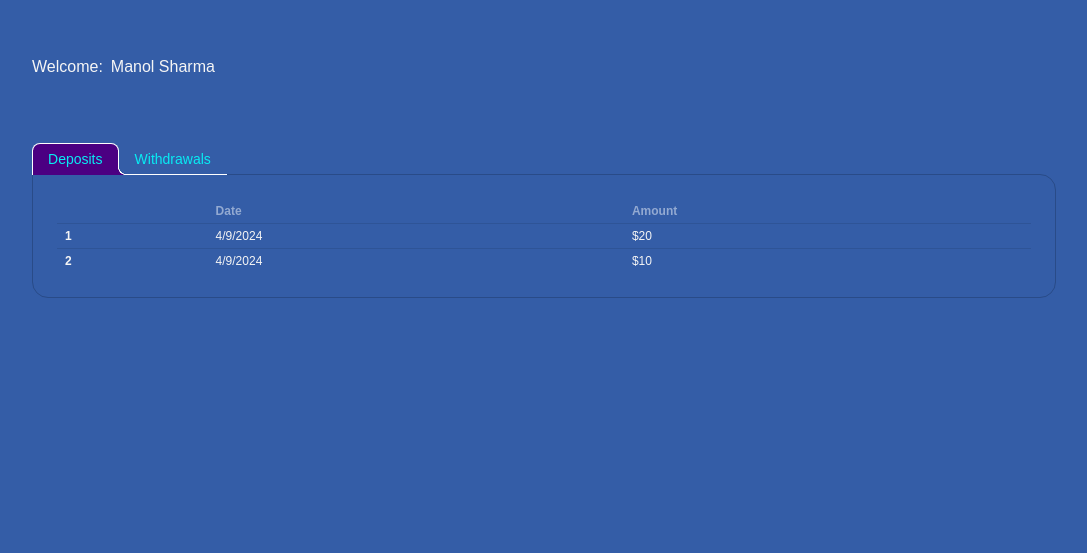
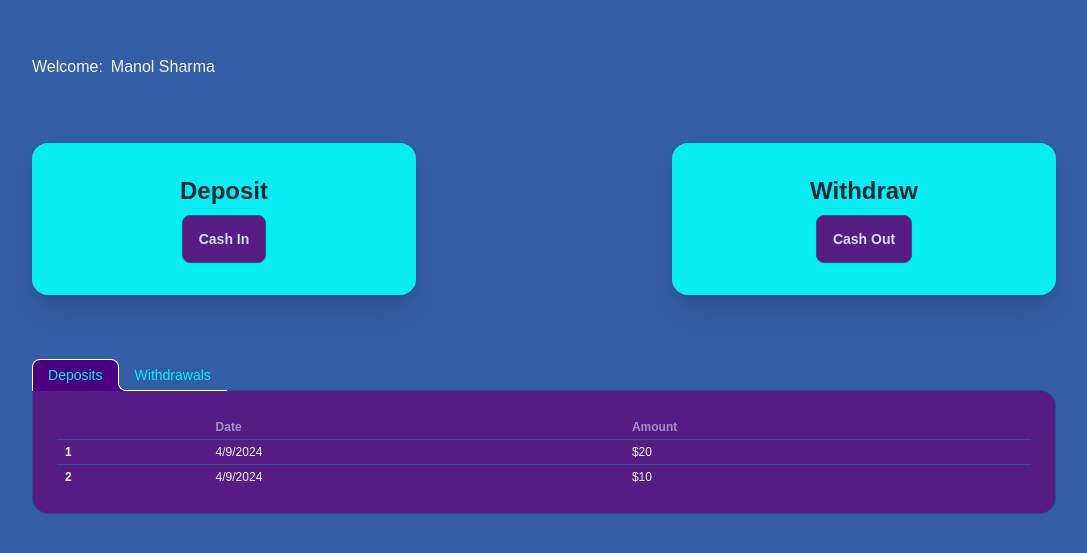
Before and after one commit to manolpahari/atmbymanol, a Next.js app: page / in a window 1280 px wide. Shown: the part 105-658 px from the top of the page, without its empty margins (96-1183 px from the left). Built offline with nearby package versions, Linux system fonts and the light colour scheme; a web font is replaced by a local one.

Commit message:
adding Dashboard Page, Login Page and some action cards

```diff
--- /dev/null
+++ b/src/app/Page/Dashboard/Dashboard.tsx
@@ -0,0 +1,24 @@
+import MainAction from '@/components/MainAction/MainAction';
+import Spacing from '@/components/Spacing/Spacing';
+import TabsList from '@/components/TabsList/TabsList';
+import React from 'react';
+
+function Dashboard() {
+  return (
+    <div className="max-w-5xl w-full items-center justify-between">
+      <div className="flex gap-2">
+        <h1>Welcome:</h1>
+        <span>Manol Sharma</span>
+      </div>
+      <Spacing h="6" />
+      {/* Main Action */}
+      <MainAction />
+
+      <Spacing h="6" />
+      {/*Tabs*/}
+      <TabsList />
+    </div>
+  );
+}
+
+export default Dashboard;
--- /dev/null
+++ b/src/app/Page/Login/Login.tsx
@@ -0,0 +1,11 @@
+import React from 'react';
+
+function Login() {
+  return (
+    <div>
+      <h1>Hello From Login</h1>
+    </div>
+  );
+}
+
+export default Login;
--- a/src/app/page.tsx
+++ b/src/app/page.tsx
@@ -1,18 +1,10 @@
-import Spacing from '@/components/Spacing/Spacing';
-import TabsList from '@/components/TabsList/TabsList';
+import Dashboard from './Page/Dashboard/Dashboard';
 
 export default function Home() {
   return (
     <main className="flex flex-col items-center justify-between">
-      <div className="max-w-5xl w-full items-center justify-between">
-        <div className="flex gap-2">
-          <h1>Welcome:</h1>
-          <span>Manol Sharma</span>
-        </div>
-        <Spacing h="6" />
-        {/*Tabs*/}
-        <TabsList />
-      </div>
+      {/* Dashboard */}
+      <Dashboard />
     </main>
   );
 }
--- /dev/null
+++ b/src/components/Button/ButtonPrimary.tsx
@@ -0,0 +1,20 @@
+'use client';
+import React from 'react';
+
+const ButtonPrimary = ({
+  buttonName,
+  onClick,
+}: {
+  buttonName: string;
+  onClick: () => void;
+}) => {
+  return (
+    <div>
+      <button className="btn bg-purple-900" onClick={onClick}>
+        {buttonName}
+      </button>
+    </div>
+  );
+};
+
+export default ButtonPrimary;
--- /dev/null
+++ b/src/components/Card/Card.tsx
@@ -0,0 +1,40 @@
+import ButtonPrimary from '../Button/ButtonPrimary';
+
+const Card = ({
+  image,
+  title,
+  description,
+  buttonName,
+  onClick,
+}: {
+  image?: string;
+  title: string;
+  description?: React.ReactNode;
+  buttonName?: string;
+  onClick: () => void;
+}) => {
+  return (
+    <div className="card w-96 bg-primary shadow-xl text-gray-800">
+      {image && (
+        <figure className="px-10 pt-10">
+          <img
+            src="https://daisyui.com/images/stock/photo-1606107557195-0e29a4b5b4aa.jpg"
+            alt="Shoes"
+            className="rounded-xl"
+          />
+        </figure>
+      )}
+      <div className="card-body items-center text-center">
+        <h2 className="card-title text-2xl font-bold">{title}</h2>
+        {description && <p>{description}</p>}
+        <div className="card-actions">
+          {buttonName && (
+            <ButtonPrimary buttonName={buttonName} onClick={onClick} />
+          )}
+        </div>
+      </div>
+    </div>
+  );
+};
+
+export default Card;
--- /dev/null
+++ b/src/components/MainAction/MainAction.tsx
@@ -0,0 +1,24 @@
+'use client';
+import React from 'react';
+import Card from '../Card/Card';
+
+const MainAction = () => {
+  return (
+    <div className="flex justify-between">
+      {/* Enter Deposit */}
+      <Card
+        title="Deposit"
+        onClick={() => console.log('take me to deposit route')}
+        buttonName="Cash In"
+      />
+      {/* Enter Withdraw */}
+      <Card
+        title="Withdraw"
+        onClick={() => console.log('take me to withdraw route')}
+        buttonName="Cash Out"
+      />
+    </div>
+  );
+};
+
+export default MainAction;
--- a/src/components/Tabs/Tabs.tsx
+++ b/src/components/Tabs/Tabs.tsx
@@ -33,7 +33,7 @@ export const Tab = ({
       />
       <div
         role="tabpanel"
-        className="tab-content bg-base-100 border-base-300 rounded-box p-6"
+        className="tab-content bg-purple-900 border-base-300 rounded-box p-6"
       >
         {children}
       </div>
```
